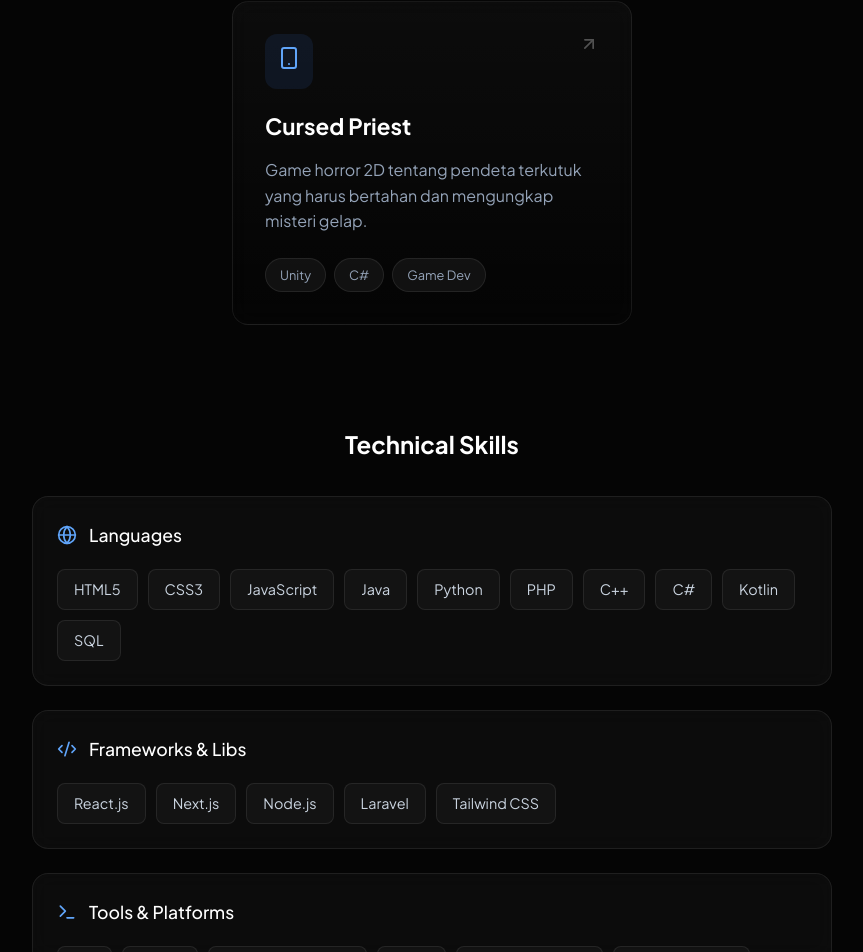
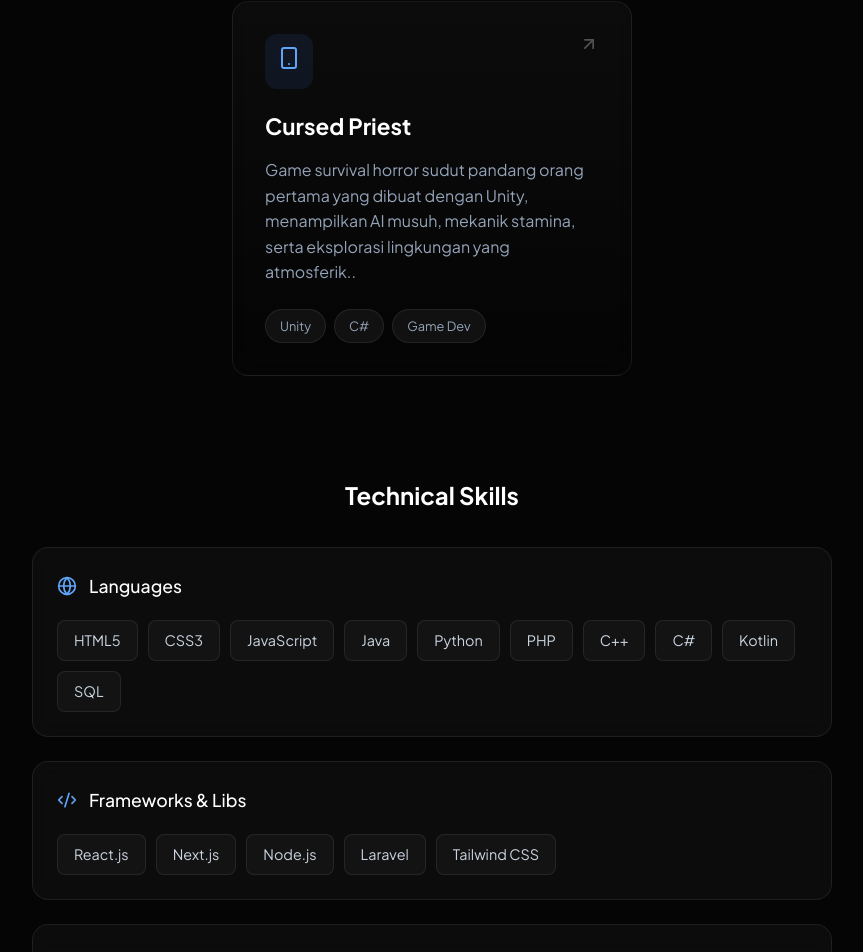
Before and after one commit to JoeRscL/Portofolio_JonathanSutandar, a React (Vite) app: page / in a window 1280 px wide. Shown: the part 2385-3337 px from the top of the page, without its empty margins (208-1071 px from the left). Built offline with nearby package versions, Linux system fonts and the light colour scheme.

Commit message:
Update App.jsx

```diff
--- a/src/App.jsx
+++ b/src/App.jsx
@@ -91,7 +91,7 @@ const DATA = {
   },
   {
   title: "Cursed Priest",
-  desc: "Game horror 2D tentang pendeta terkutuk yang harus bertahan dan mengungkap misteri gelap.",
+  desc: "Game survival horror sudut pandang orang pertama yang dibuat dengan Unity, menampilkan AI musuh, mekanik stamina, serta eksplorasi lingkungan yang atmosferik..",
   tags: ["Unity", "C#", "Game Dev"],
   link: "https://joerscl.itch.io/cursed-priest",
   featured: true
```
